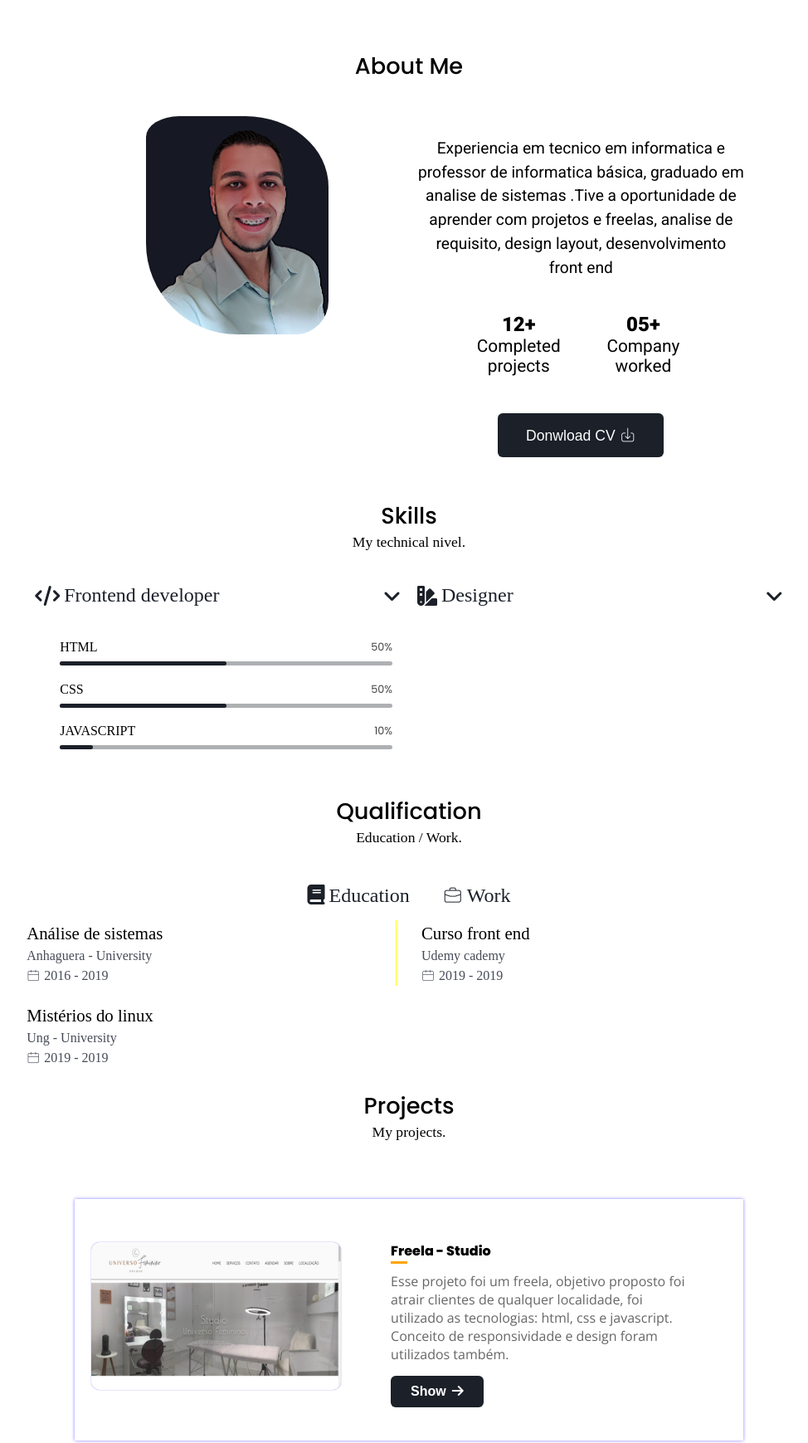
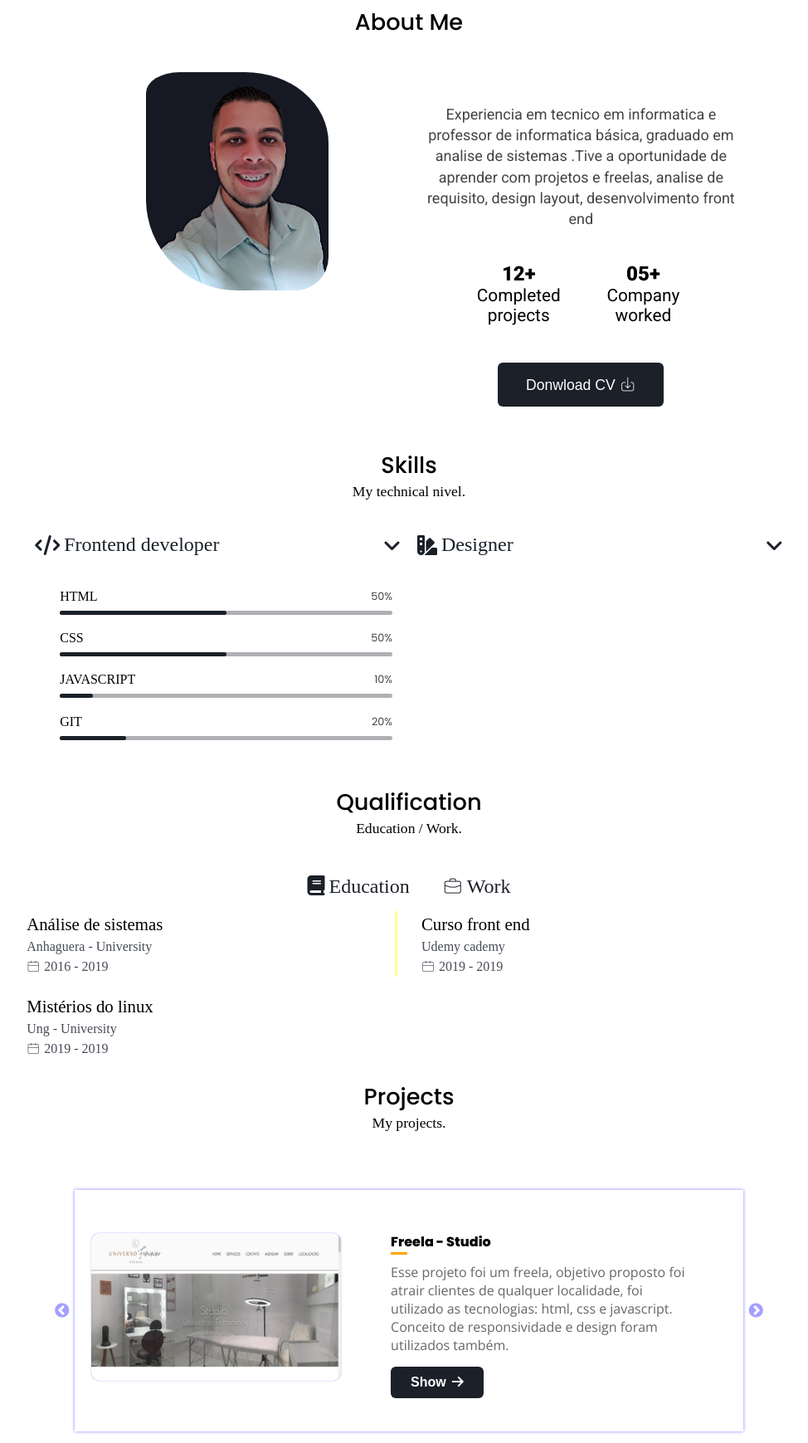
Before and after one commit to daniloadscavalcante/Portifolio, a plain HTML site: page index.html in a window 1280 px wide. Shown: the part 520-2259 px from the top of the page at 83% size, without its empty margins (147-1121 px from the left). Drawn offline with nearby package versions, Linux system fonts and the light colour scheme.

Commit message:
ajsutes finais

```diff
--- a/_css/main.css
+++ b/_css/main.css
@@ -152,7 +152,7 @@ h1{
 /*====About Me====*/
 .about{
     text-align: center;
-    margin-top: 15%;
+    margin-top: 25%;
 }
 
 .about h2{
@@ -169,6 +169,12 @@ h1{
     font-size: 1.2rem;
     font-family: Roboto;
     line-height: 1.5;
+}
+.description_about p {
+    font-size: 18px;
+    color:#444;
+    line-height: 1.4;
+    margin-top: 0.8rem;
 }
 .info_me{
     display: grid;
@@ -256,7 +262,7 @@ h1{
 }
 
 /*====Section skill frontend====*/
-.ruler_html::before, .ruler_css::before, .ruler_js::before, .ruler_figma::before, .ruler_photoshop::before, .ruler_gimp::before, .ruler_canva::before{
+.ruler_html::before, .ruler_css::before, .ruler_js::before, .ruler_figma::before, .ruler_photoshop::before, .ruler_gimp::before, .ruler_canva::before, .ruler_git::before{
     content: "";
     display: block;
     width: 50%;
@@ -282,7 +288,9 @@ h1{
 .ruler_canva::before{
     width: 70%;
 }
-
+.ruler_git::before{
+    width: 20%;
+}
 .title_tech{
     position: relative;
 }
@@ -317,6 +325,10 @@ h1{
     content:"70%";
 }
 
+/*Git*/
+.title_git::after{
+    content:"20%";
+}
 /*====Qualificação====*/
 .info_education{
     display: flex;
@@ -560,9 +572,6 @@ h1{
         width: 100%;
         z-index: 1;
     }
-   .box-img-perfil img{
-    width: 220px;
-}
     .nav_header{
         display: flex;
         padding: 0;
@@ -618,6 +627,15 @@ h1{
       width:80%;
 
    }
+   .box-img-perfil img{
+    width: 209px;
+    }
+   .about{
+    margin-top: 10%;
+    }
+    .about_photo_me{
+        width: 50vw;
+    }
    .about_photo_me img{
     width:220px;
     padding-top: 15px;
@@ -627,9 +645,6 @@ h1{
        width: 80%;
        margin: auto;
 
-   }
-   .about_photo_me{
-       width: 50vw;
    }
    .description_about{
        width: 50vw;
@@ -649,7 +664,6 @@ h1{
         margin-top: 2rem;
         border-radius: 10px;
     }
-
    .port_item_description{
        width: 40vw;
        margin-left: 10px;
--- a/index.html
+++ b/index.html
@@ -9,9 +9,8 @@
 
 
     <title>Portifolio Danilo</title>
-    <link rel="stylesheet" type="text/css" href="https://cdn.jsdelivr.net/npm/slick-carousel@1.8.1/slick/slick.css"/>
-    <link rel="stylesheet" type="text/css" href="https://cdnjs.cloudflare.com/ajax/libs/slick-carousel/1.8.1/slick-theme.min.css"/>
-    <link rel="stylesheet" href="style.css">
+    <link rel="stylesheet" href="slick-1.8.1/slick/slick.css">
+    <link rel="stylesheet" href="slick-1.8.1/slick/slick-theme.css">
 
 </head>
 <body>
@@ -122,6 +121,9 @@
 
                             <li class="title_js title_tech">JAVASCRIPT</li>
                             <span class="ruler_js ruler"></span>
+
+                            <li class="title_git title_tech">GIT</li>
+                            <span class="ruler_git ruler"></span>
                         </div>
                     </div>
 
@@ -351,7 +353,7 @@
             <script src="https://kit.fontawesome.com/3f3417947e.js" crossorigin="anonymous"></script>
             <script type="text/javascript" src="https://code.jquery.com/jquery-1.11.0.min.js"></script>
             <script type="text/javascript" src="https://code.jquery.com/jquery-migrate-1.2.1.min.js"></script>
-            <script type="text/javascript" src="https://cdn.jsdelivr.net/npm/slick-carousel@1.8.1/slick/slick.min.js"></script>
+            <script type="text/javascript" src="slick-1.8.1/slick/slick.js"></script>
             <script type="text/javascript" src="_js/portifolio.js"></script>
             <script type="text/javascript" src="_js/portifolio-scroll.js"></script>
     </main>
```
Also changed, not shown: slick-1.8.1/slick/slick-theme.css. Lines whose indentation alone changed are shown as unchanged.
